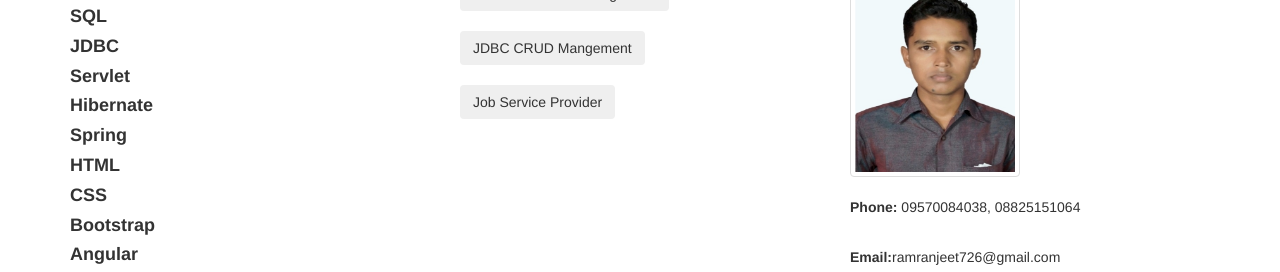
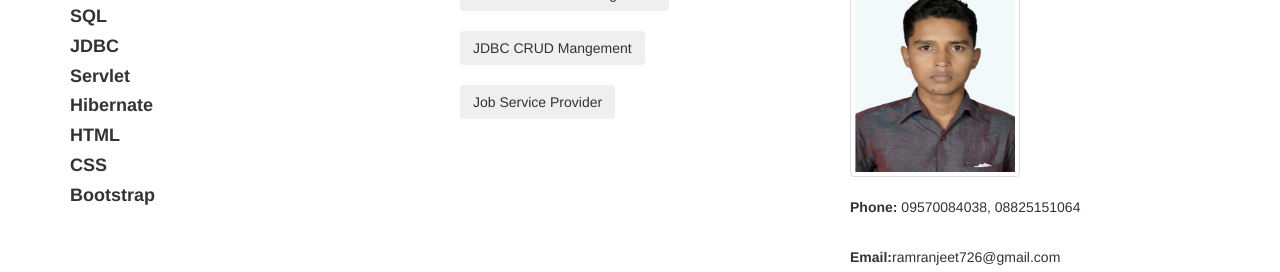
Before and after one commit to ram726/ramportfolio, a plain HTML site: page index.html in a window 1280 px wide. Shown: the part 518-790 px from the top of the page. Drawn offline with nearby package versions, Linux system fonts and the light colour scheme; some packages are replaced by stand-ins of ours.

Commit message:
Update index.html

```diff
--- a/index.html
+++ b/index.html
@@ -97,9 +97,9 @@
           <div class="col-sm-4">
             <h3><b>Skill</b></h3>
             <p><h4><b>Java</b></h4> <h4><b>SQL</b></h4> <h4><b>JDBC</b></h4></p>
-            <p><h4><b>Servlet</b><h4><b>Hibernate</b></h4><h4><b>Spring</b></h4></h4></p>
+            <p><h4><b>Servlet</b><h4><b>Hibernate</b></h4><h4><b></b></h4></h4></p>
             <p><h4><b>HTML</b><h4><b>CSS</b></h4><h4><b>Bootstrap</b></h4></h4>
-          <h4><b>Angular</b></h4></p>
+          <h4><b></b></h4></p>
 
           </div>
           <div class="col-sm-4">
```
